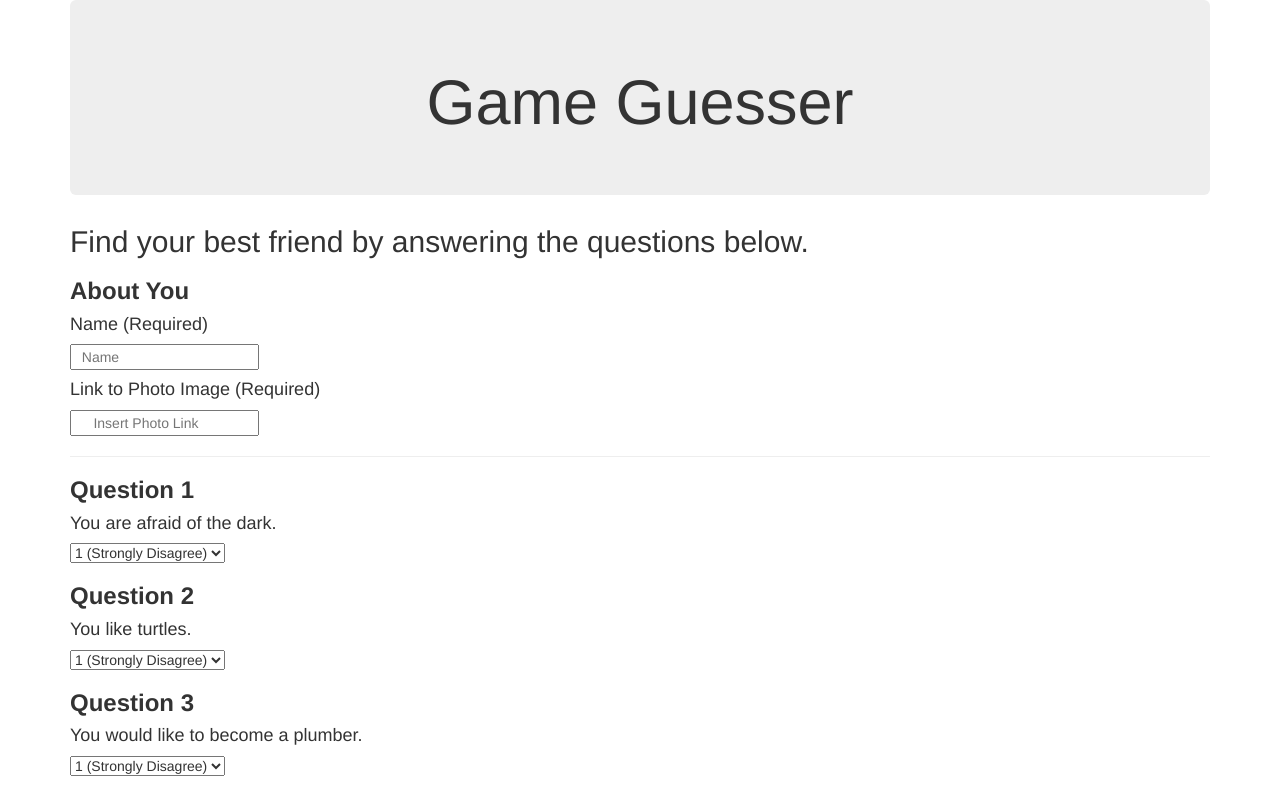
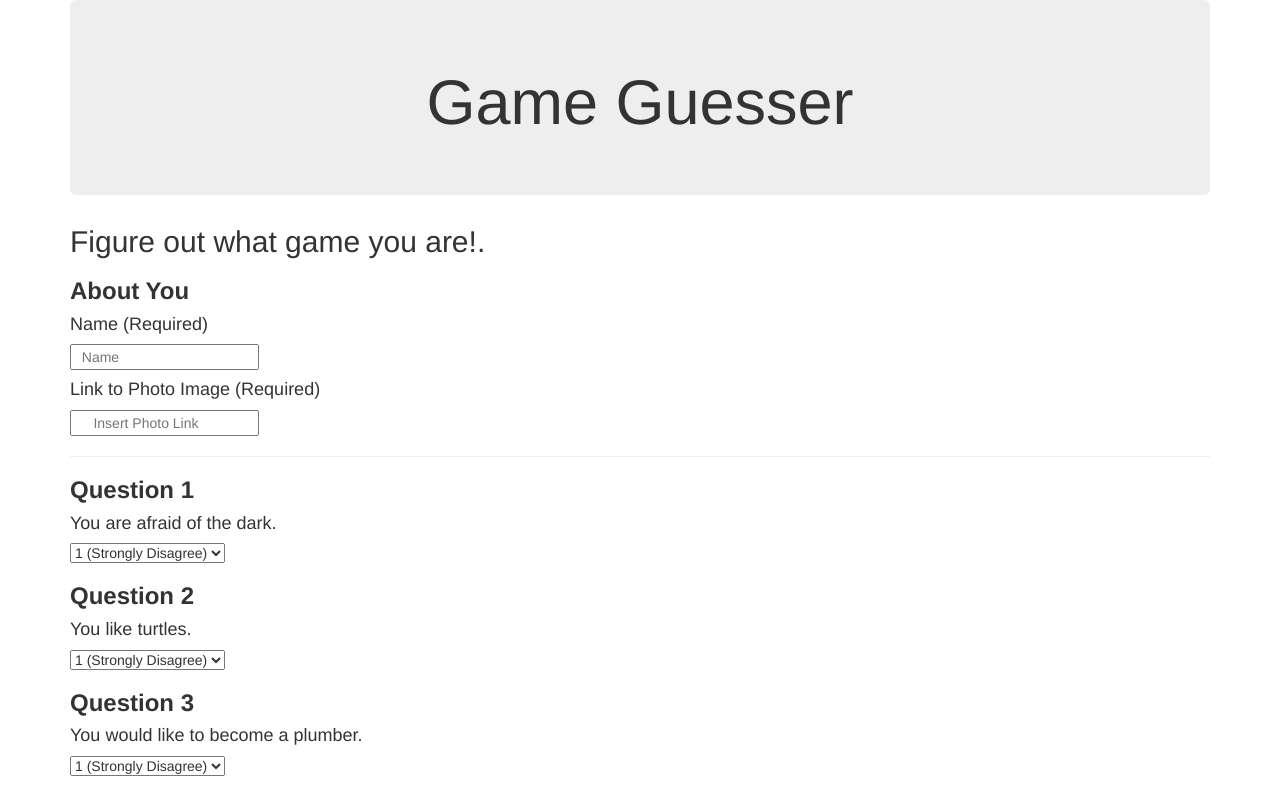
Before and after one commit to KiernanDurkin/GameGuesser, a website: page app/public/survey.html in a window 1280 px wide. Shown: the top 792 px of the page. Drawn offline with nearby package versions, Linux system fonts and the light colour scheme.

```diff
--- a/app/public/survey.html
+++ b/app/public/survey.html
@@ -2,7 +2,7 @@
 <html lang="en">
 	<head>
 		<meta charset="UTF-8">
-		<title>Friend Finder</title>
+		<title>Game Guesser</title>
 
 		<link rel="stylesheet" href="https://maxcdn.bootstrapcdn.com/bootstrap/3.3.7/css/bootstrap.min.css" integrity="sha384-BVYiiSIFeK1dGmJRAkycuHAHRg32OmUcww7on3RYdg4Va+PmSTsz/K68vbdEjh4u" crossorigin="anonymous">
         <script src="https://code.jquery.com/jquery.js"></script>
@@ -16,7 +16,7 @@
 			</div>
 
 
-            <h2>Find your best friend by answering the questions below.</h2>
+            <h2>Figure out what game you are!.</h2>
             <form>
                 <h3><strong>About You</strong></h3>
                 <h4>Name (Required)</h4>
```
